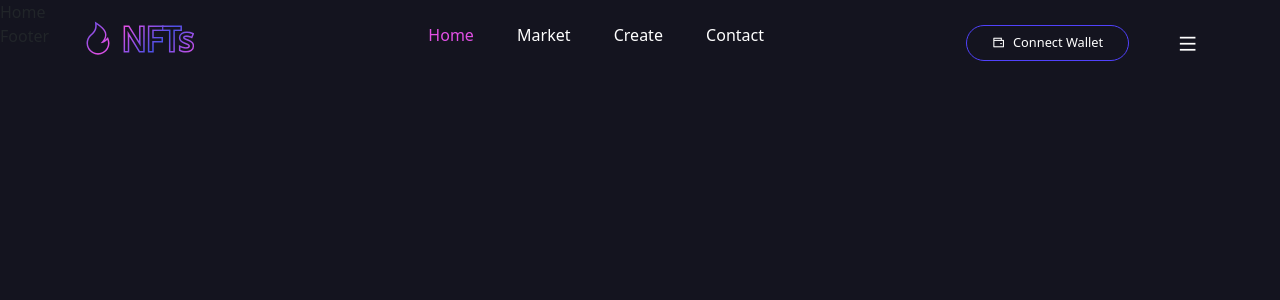
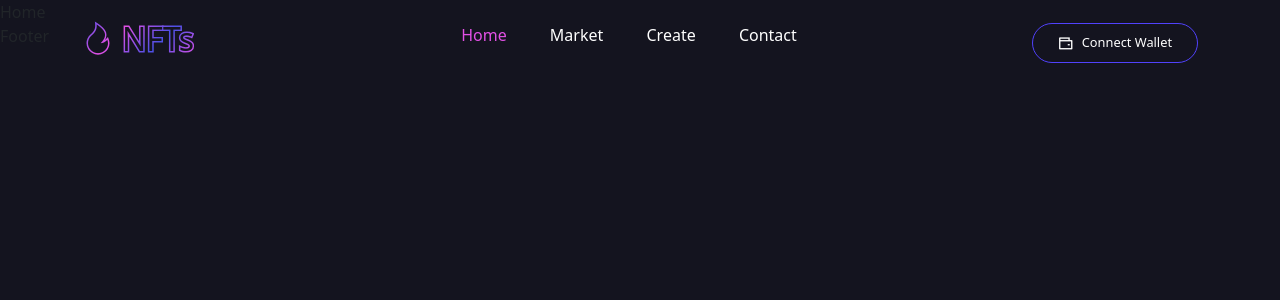
Before and after one commit to tkaveen/NFT-Marketplace-ReactJS, a React (Create React App) app: page /Home in a window 1280 px wide. Shown: the top 300 px of the page. Built offline with nearby package versions, Linux system fonts and the light colour scheme.

Commit message:
Navbar completed

```diff
--- a/src/components/Header/Header.css
+++ b/src/components/Header/Header.css
@@ -53,6 +53,10 @@
   font-size: 0.8rem;
 }
 
+.nav__right .btn span i {
+  color: #fff;
+}
+
 .nav__right .btn a:hover {
   color: #fff;
 }
@@ -60,4 +64,5 @@
 .mobile__menu {
   color: #fff;
   font-size: 1.3rem;
+  display: none;
 }
--- a/src/components/Header/Header.jsx
+++ b/src/components/Header/Header.jsx
@@ -54,13 +54,11 @@ const Header = () => {
           </div>
 
           <div className="nav__right d-flex align-items-center gap-5">
-            <button className="btn">
-              <Link to="/wallet" className=" d-flex gap-2 align-items-center ">
-                <span>
-                  <i class="ri-wallet-line"></i>
-                </span>
-                Connect Wallet
-              </Link>
+            <button className="btn d-flex gap-2 align-items-center ">
+              <span>
+                <i class="ri-wallet-line"></i>
+              </span>
+              <Link to="/wallet">Connect Wallet</Link>
             </button>
 
             <span className="mobile__menu">
```
